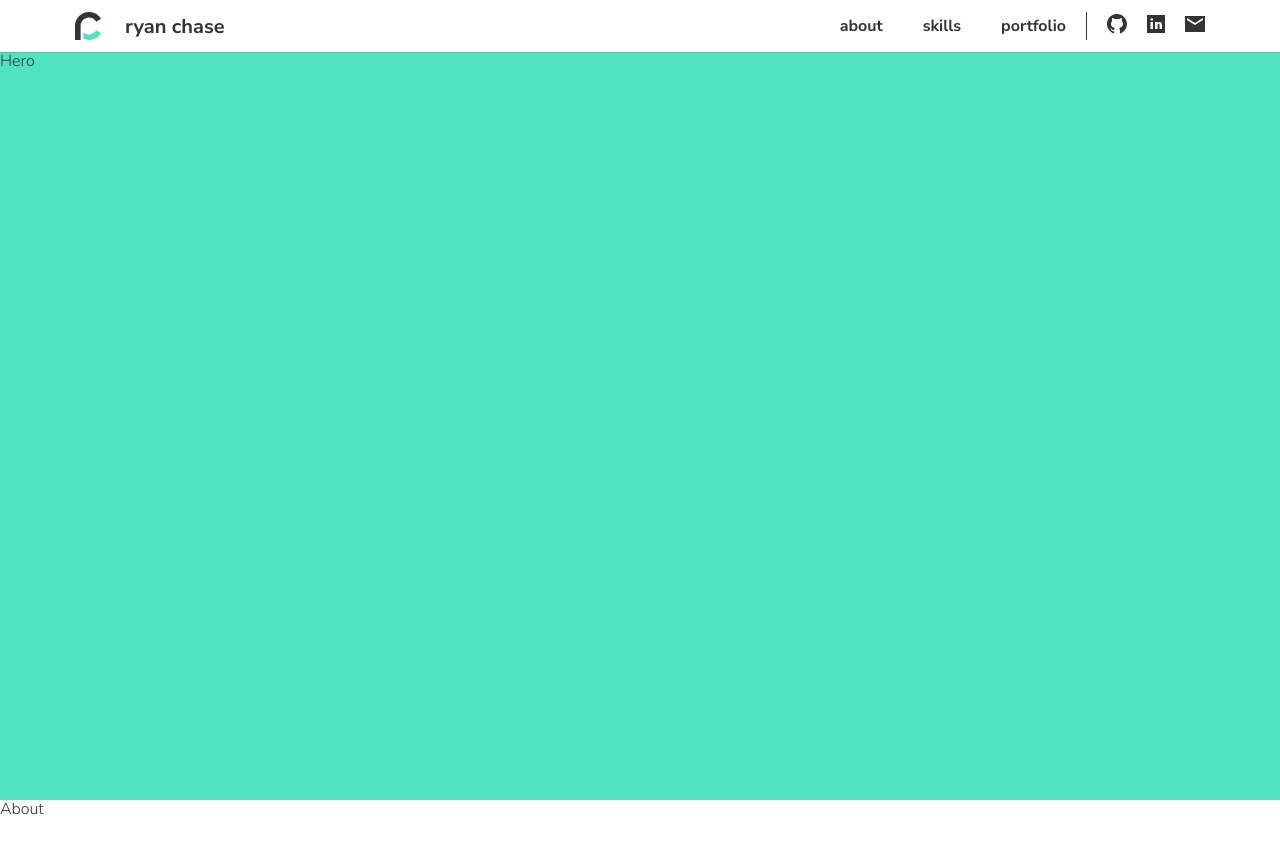
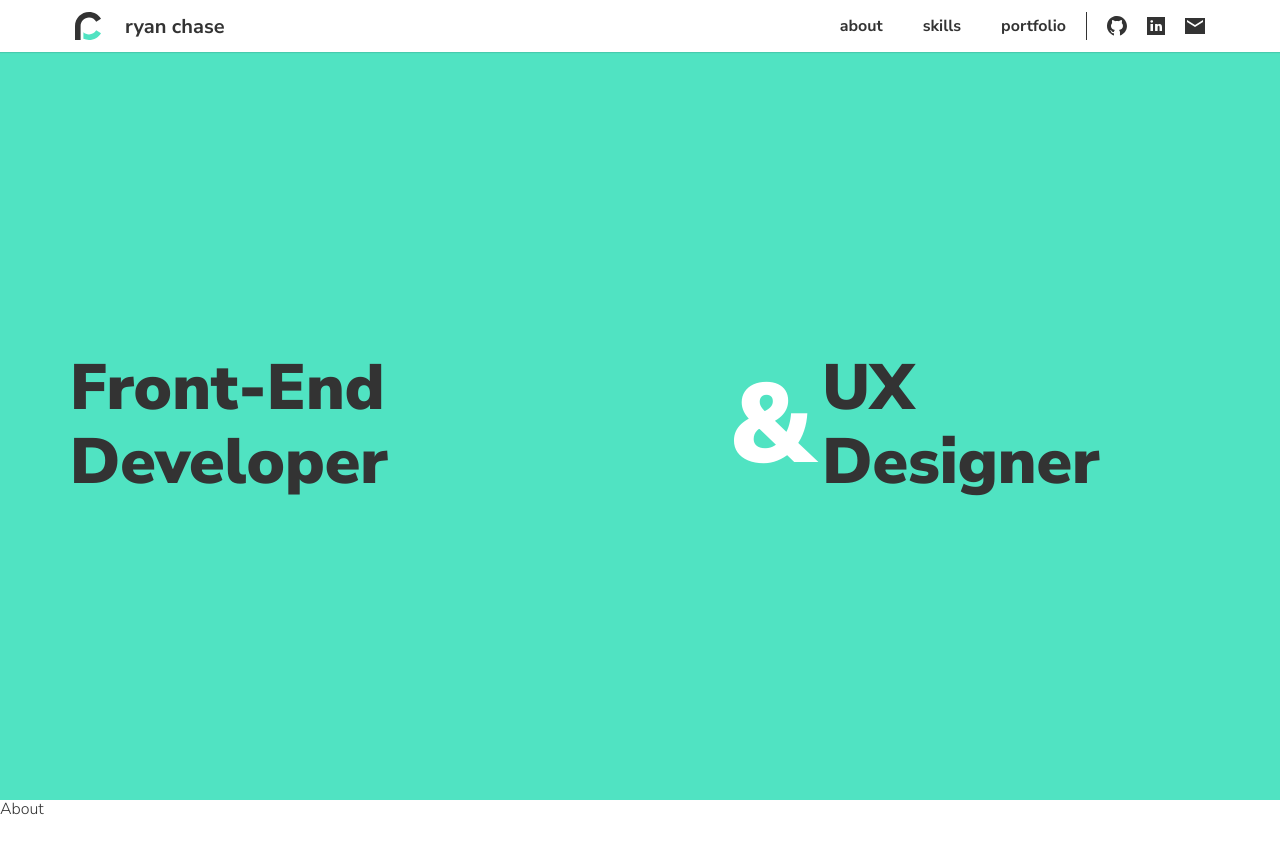
Before and after one commit to chasery/ryan-chase, a React (Create React App) app: page / in a window 1280 px wide. Shown: the top 854 px of the page. Built offline with nearby package versions, Linux system fonts and the light colour scheme.

Commit message:
Add hero and header scaling fixes

```diff
--- a/src/components/App.js
+++ b/src/components/App.js
@@ -20,10 +20,11 @@ const GlobalStyle = createGlobalStyle`
         color: ${props => props.theme.mineShaft};
         font-family: ${props => props.theme.font};
         font-weight: 300;
+        overflow: none;
     }
 
     ::selection {
-        color: ${props => props.theme.mineShaft};
+        color: ${props => props.theme.white};
         background: ${props => props.theme.turquoise};
     }
 `;
--- a/src/components/Header/Nav.js
+++ b/src/components/Header/Nav.js
@@ -1,6 +1,7 @@
 import React, { useState } from "react";
 import styled from "styled-components";
 
+import useWindowSize from "../../hooks/useWindowSize";
 import NavControl from "./NavControl";
 import { ReactComponent as Logo } from "./svg/ryan-chase-logo.svg";
 import { ReactComponent as MenuIcon } from "./svg/menu.svg";
@@ -28,7 +29,7 @@ const NavContent = styled.nav`
         right: 0;
         top: 0;
         visibility: ${props => (props.navIsOpen ? "visible" : "hidden")};
-        width: 100vw;
+        width: ${props => props.width}px;
 
         -webkit-transition: visibility 0.5s, opacity 0.5s;
         -moz-transition: visibility 0.5s, opacity 0.5s;
@@ -98,6 +99,7 @@ const NavGroup = styled.div`
 
 const Nav = () => {
     const [navIsOpen, setNavIsOpen] = useState(false);
+    const size = useWindowSize();
 
     return (
         <NavWrapper>
@@ -107,7 +109,7 @@ const Nav = () => {
             >
                 <MenuIcon />
             </NavControl>
-            <NavContent navIsOpen={navIsOpen}>
+            <NavContent navIsOpen={navIsOpen} width={size.width}>
                 <NavHeader>
                     <Logo />
                     <h2>Menu</h2>
--- a/src/components/Header/NavControl.js
+++ b/src/components/Header/NavControl.js
@@ -11,6 +11,11 @@ const IconLink = styled.a`
     text-transform: lowercase;
     text-decoration: none;
 
+    div {
+        display: flex;
+        flex-basis: 1.25rem;
+        justify-content: center;
+    }
     svg {
         align-self: center;
 
@@ -33,11 +38,6 @@ const IconLink = styled.a`
         flex-basis: 3.25rem;
         padding: 0 1.25rem;
 
-        div {
-            display: flex;
-            flex-basis: 1.25rem;
-            justify-content: center;
-        }
         span {
             align-self: center;
             margin-left: ${props => props.theme.spacingSm};
@@ -53,6 +53,7 @@ const IconLink = styled.a`
     }
 `;
 const MenuControl = styled(IconLink)`
+    display: none;
     flex-basis: 3.25rem;
     justify-content: center;
     min-width: 3.25rem;
@@ -69,13 +70,10 @@ const MenuControl = styled(IconLink)`
         }
     }
     @media (min-width: ${props => props.theme.breakSm}) {
-        display: none;
         padding: 0;
     }
 `;
 const AppLink = styled(Link)`
-    background: transparent;
-    border: none;
     color: ${props => props.theme.mineShaft};
     display: flex;
     align-items: center;
--- a/src/components/Hero.js
+++ b/src/components/Hero.js
@@ -3,12 +3,127 @@ import styled from "styled-components";
 
 const HeroWrapper = styled.section`
     background-color: ${props => props.theme.turquoise};
+    display: flex;
+    justify-content: center;
     height: calc(100vh - 3.25rem);
     padding-top: 3.25rem;
 `;
+const HeroContent = styled.div`
+    display: flex;
+    justify-content: center;
+    padding: 0 1.25rem;
+
+    @media (max-width: ${props => props.theme.breakSm}) {
+        padding: 0;
+        width: ${props => props.theme.contentSm};
+    }
+    @media (min-width: ${props =>
+            props.theme.breakSm}) and (max-width: ${props =>
+            props.theme.breakLrg}) {
+        width: ${props => props.theme.contentMed};
+    }
+    @media (min-width: ${props => props.theme.breakLrg}) {
+        width: ${props => props.theme.contentLrg};
+    }
+`;
+const HeroHeader = styled.h1`
+    align-items: center;
+    display: flex;
+    flex-grow: 1;
+    flex-wrap: no-wrap;
+    font-weight: 900;
+    justify-content: center;
+    margin: 0;
+
+    @media (max-width: ${props => props.theme.breakSm}) {
+        flex-direction: column;
+        flex-grow: 0;
+        font-size: 1.5rem;
+    }
+    @media (min-width: ${props =>
+            props.theme.breakSm}) and (max-width: ${props =>
+            props.theme.breakMed}) {
+        flex-direction: column;
+        flex-grow: 0;
+        font-size: 3rem;
+    }
+    @media (min-width: ${props =>
+            props.theme.breakMed}) and (max-width: ${props =>
+            props.theme.breakLrg}) {
+        font-size: 3rem;
+    }
+    @media (min-width: ${props => props.theme.breakLrg}) {
+        font-size: 4rem;
+    }
+`;
+const FeSpan = styled.span`
+    position: relative;
+
+    :after {
+        color: ${props => props.theme.white};
+        content: "&";
+        display: none;
+        left: 100%;
+        position: absolute;
+        top: 0;
+    }
+    @media (max-width: ${props => props.theme.breakSm}) {
+        padding-right: 3rem;
+
+        :after {
+            display: block;
+            font-size: 3.5rem;
+            left: 86%;
+        }
+    }
+    @media (min-width: ${props =>
+            props.theme.breakSm}) and (max-width: ${props =>
+            props.theme.breakMed}) {
+        :after {
+            display: block;
+            font-size: 6rem;
+            padding-left: ${props => props.theme.spacingSm};
+            top: ${props => props.theme.spacingXs};
+        }
+    }
+`;
+const AmpSpan = styled.span`
+    color: ${props => props.theme.white};
+
+    @media (max-width: ${props => props.theme.breakMed}) {
+        display: none;
+    }
+    @media (min-width: ${props =>
+            props.theme.breakMed}) and (max-width: ${props =>
+            props.theme.breakLrg}) {
+        font-size: 6rem;
+        padding: 0 ${props => props.theme.spacingXs};
+    }
+    @media (min-width: ${props => props.theme.breakLrg}) {
+        font-size: 7rem;
+        padding: 0 ${props => props.theme.spacingXs};
+    }
+`;
+const UxSpan = styled(FeSpan)`
+    :after {
+        content: none;
+    }
+    @media (max-width: ${props => props.theme.breakMed}) {
+        align-self: flex-end;
+    }
+`;
 
 const Hero = props => {
-    return <HeroWrapper id={props.id}>Hero</HeroWrapper>;
+    return (
+        <HeroWrapper id={props.id}>
+            <HeroContent>
+                <HeroHeader>
+                    <FeSpan>Front-End Developer</FeSpan> <AmpSpan>&</AmpSpan>{" "}
+                    <UxSpan>UX Designer</UxSpan>
+                </HeroHeader>
+            </HeroContent>
+        </HeroWrapper>
+    );
 };
 
 export default Hero;
--- a/src/components/header/Header.js
+++ b/src/components/header/Header.js
@@ -13,7 +13,7 @@ const HeaderWrapper = styled.header`
     justify-content: center;
     left: 0;
     position: fixed;
-    width: 100vw;
+    width: 100%;
     top: 0;
     z-index: 10;
 `;
@@ -49,7 +49,7 @@ const HeaderLogo = styled(Link)`
     }
 `;
 
-const Header = props => {
+const Header = () => {
     return (
         <HeaderWrapper>
             <HeaderContent>
--- a/src/contexts/NavContext.js
+++ /dev/null
@@ -1,3 +0,0 @@
-import React from "react";
-
-export default React.createContext();
--- /dev/null
+++ b/src/hooks/useWindowSize.js
@@ -0,0 +1,38 @@
+import { useState, useEffect } from "react";
+
+export default function useWindowSize() {
+    const [windowSize, setWindowSize] = useState(0);
+
+    useEffect(() => {
+        const isClient = typeof window === "object";
+
+        if (!isClient) {
+            return false;
+        }
+
+        function getSize() {
+            return {
+                width: isClient
+                    ? document.documentElement.clientWidth
+                    : undefined,
+                height: isClient
+                    ? document.documentElement.clientHeight
+                    : undefined
+            };
+        }
+
+        function handleResize() {
+            setWindowSize(getSize());
+        }
+
+        window.addEventListener("load", handleResize);
+        window.addEventListener("resize", handleResize);
+
+        return () => {
+            window.removeEventListener("load", handleResize);
+            window.removeEventListener("resize", handleResize);
+        };
+    }, []);
+
+    return windowSize;
+}
```
